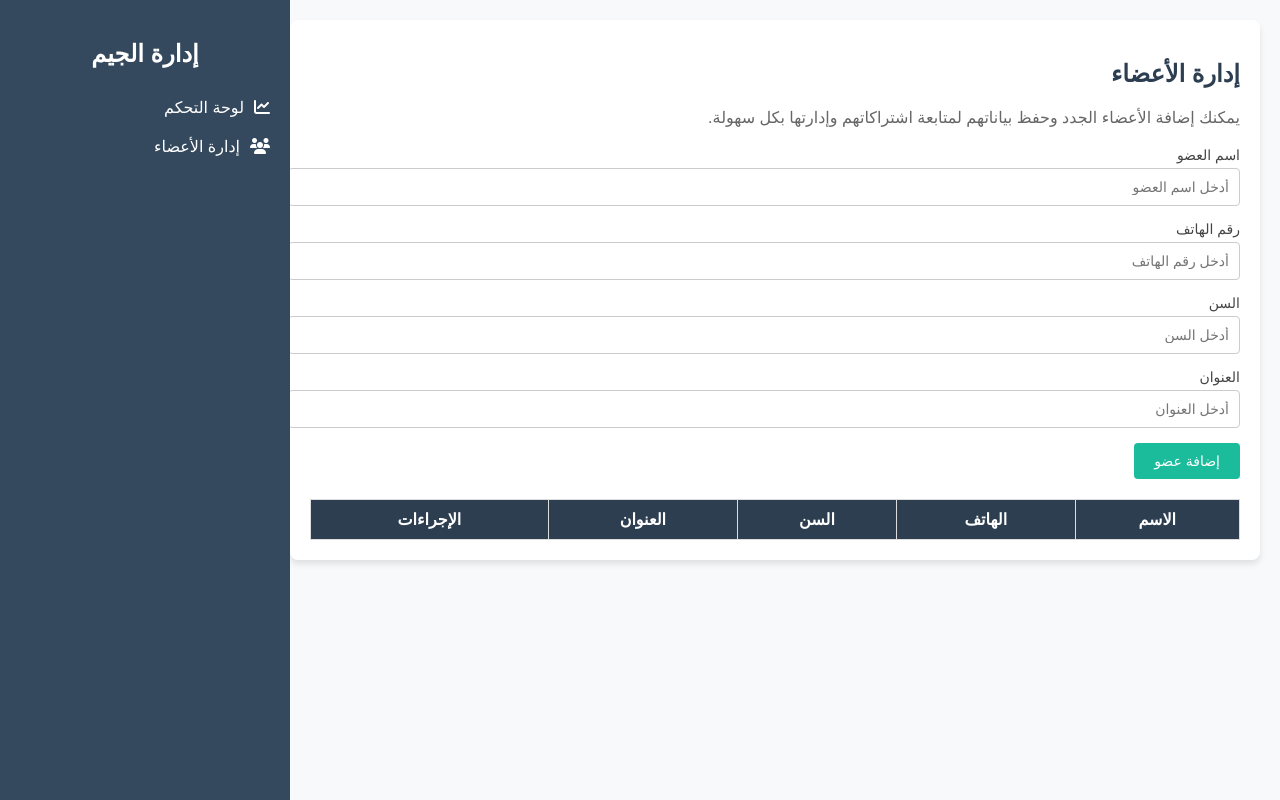
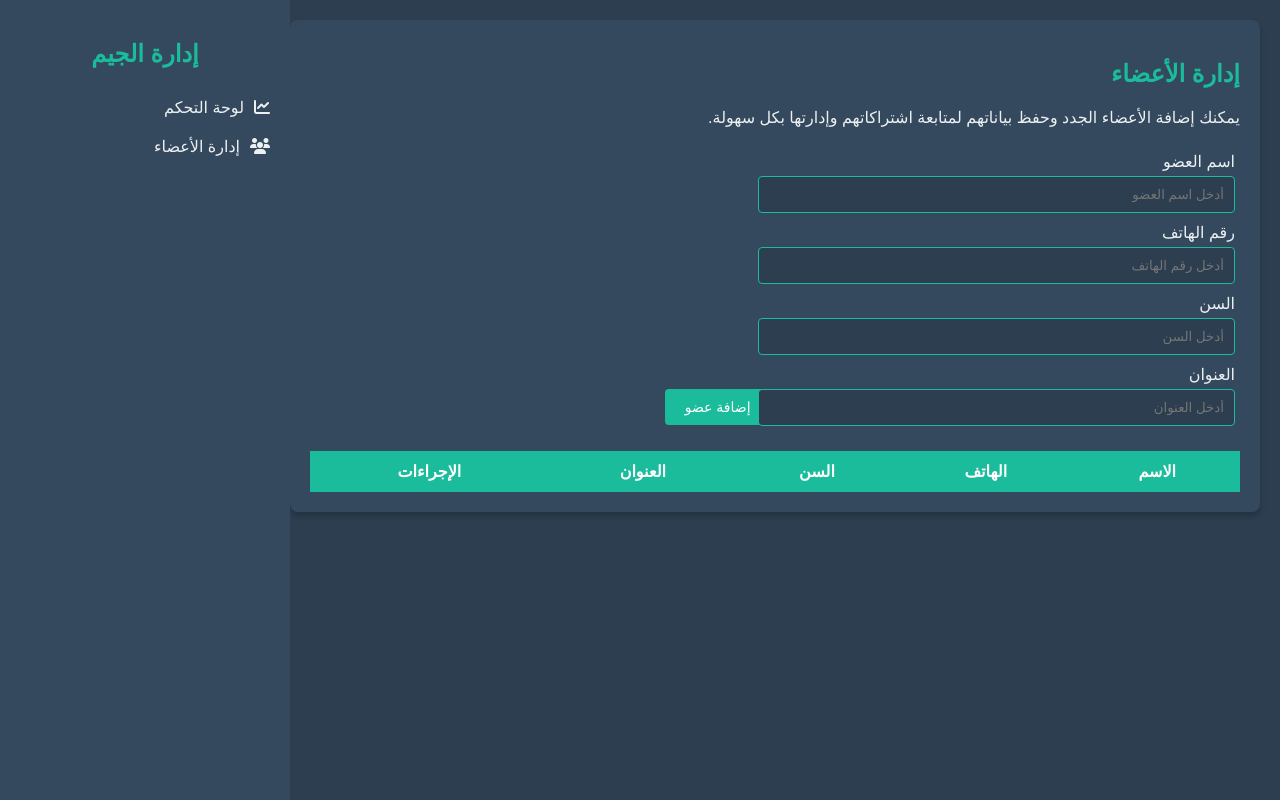
Before and after one commit to m013255m/gymstykl, a PHP site: page / in a window 1280 px wide. Run offline with PHP 8.4, Linux system fonts and the light colour scheme; lists and menus that the app fills with data are empty; some libraries are stand-ins or nearby versions.

Commit message:
Update style.css

```diff
--- a/style.css
+++ b/style.css
@@ -3,8 +3,8 @@ body {
     font-family: 'Arial', sans-serif;
     margin: 0;
     padding: 0;
-    background-color: #f8f9fa;
-    color: #333;
+    background-color: #2c3e50;
+    color: #ecf0f1;
 }
 
 /* الشريط الجانبي */
@@ -15,12 +15,12 @@ body {
     top: 0;
     left: 0;
     background-color: #34495e;
-    color: #fff;
     padding: 20px;
 }
 
 .sidebar h2 {
     text-align: center;
+    color: #1abc9c;
     margin-bottom: 30px;
 }
 
@@ -35,7 +35,7 @@ body {
 
 .sidebar ul li a {
     text-decoration: none;
-    color: #fff;
+    color: #ecf0f1;
     font-size: 16px;
     display: flex;
     align-items: center;
@@ -52,54 +52,48 @@ body {
     padding: 20px;
 }
 
-.intro-text {
-    font-size: 18px;
-    color: #555;
-    margin-bottom: 20px;
-}
-
 .section {
-    background-color: #fff;
+    background-color: #34495e;
     padding: 20px;
     border-radius: 8px;
-    box-shadow: 0 4px 6px rgba(0, 0, 0, 0.1);
     margin-bottom: 20px;
+    box-shadow: 0 4px 6px rgba(0, 0, 0, 0.2);
 }
 
 .section h2 {
     font-size: 24px;
-    color: #2c3e50;
+    color: #1abc9c;
 }
 
 .section-description {
     font-size: 16px;
-    color: #666;
     margin-bottom: 20px;
 }
 
 /* النماذج */
 .form-group {
-    margin-bottom: 15px;
+    display: inline-block;
+    width: calc(50% - 10px);
+    margin: 5px;
 }
 
 .form-group label {
     display: block;
-    font-size: 14px;
-    color: #444;
     margin-bottom: 5px;
 }
 
 .form-group input {
     width: 100%;
     padding: 10px;
-    font-size: 14px;
-    border: 1px solid #ccc;
+    border: 1px solid #1abc9c;
     border-radius: 4px;
+    background-color: #2c3e50;
+    color: #ecf0f1;
     outline: none;
 }
 
 .form-group input:focus {
-    border-color: #1abc9c;
+    border-color: #16a085;
 }
 
 /* الأزرار */
@@ -130,14 +124,18 @@ body {
 .member-table th, .member-table td {
     padding: 10px;
     text-align: center;
-    border: 1px solid #ddd;
+    border: 1px solid #1abc9c;
 }
 
 .member-table th {
-    background-color: #2c3e50;
+    background-color: #1abc9c;
     color: #fff;
 }
 
 .member-table tr:nth-child(even) {
-    background-color: #f2f2f2;
+    background-color: #34495e;
 }
+
+.member-table tr:hover {
+    background-color: #16a085;
+}
```
